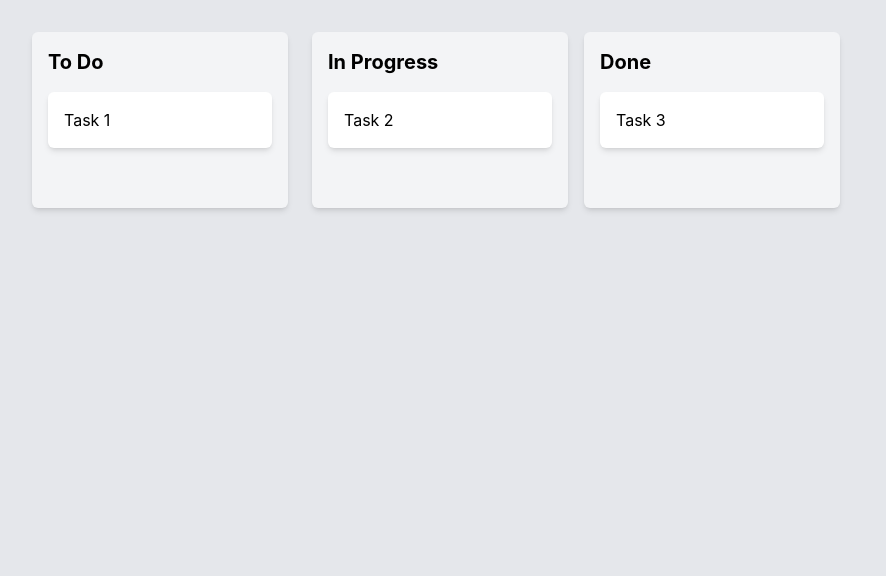
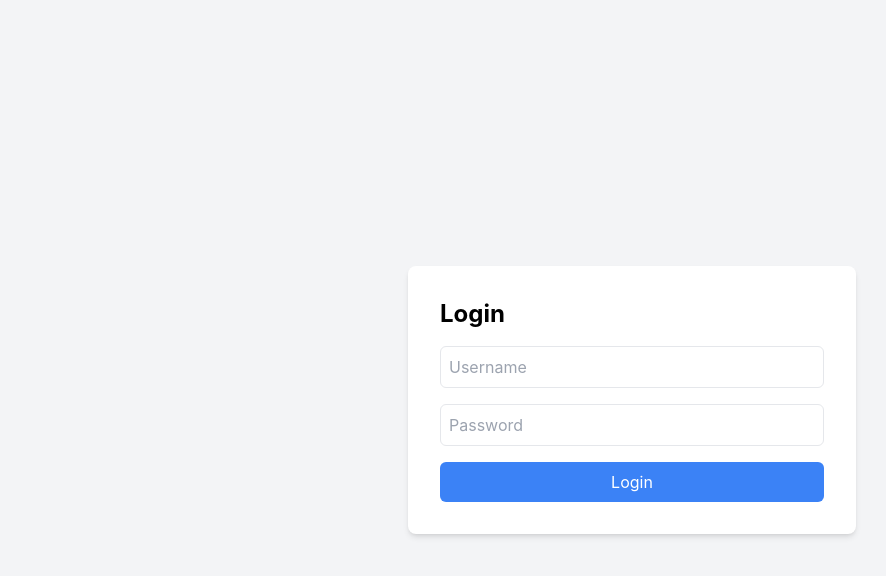
Before and after one commit to misterpoloy/kanban-board, a React (Create React App) app: page /auth in a window 1280 px wide. Shown: the top 576 px of the page, without its empty margins (8-894 px from the left). Built offline with nearby package versions, Linux system fonts and the light colour scheme.

Commit message:
identification working

```diff
--- a/package.json
+++ b/package.json
@@ -3,6 +3,7 @@
   "version": "0.1.0",
   "private": true,
   "dependencies": {
+    "@apollo/client": "^3.11.8",
     "@testing-library/jest-dom": "^5.17.0",
     "@testing-library/react": "^13.4.0",
     "@testing-library/user-event": "^13.5.0",
@@ -10,9 +11,11 @@
     "@types/node": "^16.18.114",
     "@types/react": "^18.3.11",
     "@types/react-dom": "^18.3.1",
+    "graphql": "^16.9.0",
     "react": "^18.3.1",
     "react-beautiful-dnd": "^13.1.1",
     "react-dom": "^18.3.1",
+    "react-router-dom": "^6.27.0",
     "react-scripts": "5.0.1",
     "typescript": "^4.9.5",
     "web-vitals": "^2.1.4"
--- a/src/App.tsx
+++ b/src/App.tsx
@@ -1,55 +1,31 @@
-import React, { useState } from "react";
+import React from "react";
+import { BrowserRouter as Router, Route, Routes, Navigate } from "react-router-dom";
+import LoginPage from "./pages/LoginPage";
+import Logout from "./pages/Logout";
 import Board from "./components/Board";
-import { Board as BoardType } from "./types/kanban";
 import { DropResult } from "react-beautiful-dnd";
 
-const initialBoard: BoardType = {
-  columns: [
-    {
-      id: "column-1",
-      title: "To Do",
-      cards: [{ id: "card-1", content: "Task 1" }],
-    },
-    {
-      id: "column-2",
-      title: "In Progress",
-      cards: [{ id: "card-2", content: "Task 2" }],
-    },
-    {
-      id: "column-3",
-      title: "Done",
-      cards: [{ id: "card-3", content: "Task 3" }],
-    },
-  ],
-};
-
 const App: React.FC = () => {
-  const [board, setBoard] = useState<BoardType>(initialBoard);
+  const isAuthenticated = !!localStorage.getItem("token"); // Check if JWT exists
 
   const onDragEnd = (result: DropResult) => {
     const { source, destination } = result;
-
-    if (!destination) return;
-
-    const sourceColumn = board.columns.find(
-      (col) => col.id === source.droppableId
-    );
-    const destinationColumn = board.columns.find(
-      (col) => col.id === destination.droppableId
-    );
-
-    if (!sourceColumn || !destinationColumn) return;
-
-    const [movedCard] = sourceColumn.cards.splice(source.index, 1);
-    destinationColumn.cards.splice(destination.index, 0, movedCard);
-
-    setBoard({ ...board });
+    if (!destination) return; // Exit if no valid destination
+    console.log("Dragged from", source, "to", destination);
   };
 
   return (
-    <div className="min-h-screen bg-gray-200 p-8">
-      <Board board={board} onDragEnd={onDragEnd} />
-    </div>
+    <Router>
+      <Routes>
+        <Route path="/auth" element={<LoginPage />} />
+        <Route path="/logout" element={<Logout />} />
+        <Route
+          path="/board"
+          element={isAuthenticated ? <Board onDragEnd={onDragEnd} /> : <Navigate to="/auth" />}
+        />
+        <Route path="*" element={<Navigate to={isAuthenticated ? "/board" : "/auth"} />} />
+      </Routes>
+    </Router>
   );
 };
 
--- /dev/null
+++ b/src/apolloClient.ts
@@ -0,0 +1,27 @@
+import { ApolloClient, InMemoryCache, createHttpLink } from '@apollo/client';
+import { setContext } from '@apollo/client/link/context';
+
+// Configure the HTTP link to the GraphQL server
+const httpLink = createHttpLink({
+  uri: 'http://127.0.0.1:8000/graphql/',
+});
+
+// Set the Authorization header using the JWT token
+const authLink = setContext((_, { headers }) => {
+  const token = localStorage.getItem('token'); // Assuming token is saved in localStorage
+
+  return {
+    headers: {
+      ...headers,
+      Authorization: token ? `Bearer ${token}` : '',
+    },
+  };
+});
+
+// Create the Apollo client instance
+const client = new ApolloClient({
+  link: authLink.concat(httpLink),
+  cache: new InMemoryCache(),
+});
+
+export default client;
--- a/src/components/Board.tsx
+++ b/src/components/Board.tsx
@@ -1,22 +1,70 @@
-import React from "react";
+import React, { useEffect, useState } from "react";
 import { DragDropContext, DropResult } from "react-beautiful-dnd";
 import Column from "./Column";
 import { Board as BoardType } from "../types/kanban";
+import { useQuery, gql } from "@apollo/client";
+import { useNavigate } from "react-router-dom";
 
 interface BoardProps {
-  board: BoardType;
   onDragEnd: (result: DropResult) => void;
 }
 
-const Board: React.FC<BoardProps> = ({ board, onDragEnd }) => {
+const GET_BOARDS = gql`
+  query GetBoards {
+    boards {
+      columns {
+        id
+        title
+        cards {
+          id
+          content
+        }
+      }
+    }
+  }
+`;
+
+const Board: React.FC<BoardProps> = ({ onDragEnd }) => {
+  const { loading, error, data, refetch } = useQuery(GET_BOARDS);
+  const [board, setBoard] = useState<BoardType | null>(null);
+  const navigate = useNavigate(); // To navigate to the logout route
+
+  useEffect(() => {
+    if (data) {
+      setBoard(data.boards[0]); // Use the first board from the query
+    }
+  }, [data]);
+
+  const handleLogout = () => {
+    localStorage.removeItem("token"); // Clear the JWT token
+    navigate("/auth"); // Redirect to the login page
+  };
+
+  if (loading) return <p>Loading...</p>;
+  if (error) return <p>Error: {error.message}</p>;
+
   return (
-    <DragDropContext onDragEnd={onDragEnd}>
-      <div className="flex space-x-4">
-        {board.columns.map((column, index) => (
-          <Column key={column.id} column={column} index={index} />
-        ))}
+    <div className="min-h-screen bg-gray-100">
+      {/* Top Menu */}
+      <div className="bg-white shadow-md py-4 px-8 flex justify-between items-center">
+        <h1 className="text-2xl font-bold">Kanban Board</h1>
+        <button
+          onClick={handleLogout}
+          className="bg-red-500 text-white py-2 px-4 rounded-md hover:bg-red-600"
+        >
+          Logout
+        </button>
       </div>
-    </DragDropContext>
+
+      {/* Board Content */}
+      <DragDropContext onDragEnd={onDragEnd}>
+        <div className="flex space-x-4 p-8">
+          {board?.columns.map((column, index) => (
+            <Column key={column.id} column={column} index={index} />
+          ))}
+        </div>
+      </DragDropContext>
+    </div>
   );
 };
 
--- a/src/index.tsx
+++ b/src/index.tsx
@@ -3,16 +3,19 @@ import ReactDOM from 'react-dom/client';
 import './index.css';
 import App from './App';
 import reportWebVitals from './reportWebVitals';
+import { ApolloProvider } from '@apollo/client';
+import client from './apolloClient';
 
 const root = ReactDOM.createRoot(
   document.getElementById('root') as HTMLElement
 );
 root.render(
-  <React.StrictMode>
-    <App />
-  </React.StrictMode>
+  <ApolloProvider client={client}>
+    <React.StrictMode>
+      <App />
+    </React.StrictMode>
+  </ApolloProvider>
 );
-
 // If you want to start measuring performance in your app, pass a function
 // to log results (for example: reportWebVitals(console.log))
 // or send to an analytics endpoint. Learn more: https://bit.ly/CRA-vitals
--- /dev/null
+++ b/src/pages/LoginPage.tsx
@@ -0,0 +1,86 @@
+import React, { useEffect, useState } from "react";
+import { useNavigate } from "react-router-dom";
+
+const LoginPage: React.FC = () => {
+  const [username, setUsername] = useState("");
+  const [password, setPassword] = useState("");
+  const [error, setError] = useState<string | null>(null);
+  const navigate = useNavigate();
+
+  // Check if token exists and navigate to /board
+  useEffect(() => {
+    const token = localStorage.getItem("token");
+    if (token) {
+      console.log("Token detected, redirecting to /board");
+      window.location.href = "/board"; // Force page reload to /board
+    }
+  }, []);
+
+  const handleLogin = async () => {
+    try {
+      const response = await fetch("http://127.0.0.1:8000/api/token/", {
+        method: "POST",
+        headers: {
+          "Content-Type": "application/json",
+        },
+        body: JSON.stringify({ username, password }),
+      });
+
+      if (!response.ok) {
+        throw new Error("Invalid credentials");
+      }
+
+      const data = await response.json();
+      console.log("Login successful:", data);
+      localStorage.setItem("token", data.access); // Store JWT token in localStorage
+
+      // Force page reload to /board after successful login
+      window.location.href = "/board";
+    } catch (err) {
+      if (err instanceof Error) {
+        setError(err.message);
+      } else {
+        setError("An unexpected error occurred");
+      }
+    }
+  };
+
+  const handleKeyDown = (event: React.KeyboardEvent<HTMLInputElement>) => {
+    if (event.key === "Enter") {
+      handleLogin(); // Trigger login on Enter key press
+    }
+  };
+
+  return (
+    <div className="flex items-center justify-center min-h-screen bg-gray-100">
+      <div className="bg-white p-8 rounded-lg shadow-md max-w-md w-full">
+        <h2 className="text-2xl font-bold mb-4">Login</h2>
+        {error && <p className="text-red-500 mb-4">{error}</p>}
+        <input
+          type="text"
+          placeholder="Username"
+          value={username}
+          onChange={(e) => setUsername(e.target.value)}
+          onKeyDown={handleKeyDown}
+          className="w-full p-2 mb-4 border rounded-md focus:outline-none focus:ring-2 focus:ring-blue-400"
+        />
+        <input
+          type="password"
+          placeholder="Password"
+          value={password}
+          onChange={(e) => setPassword(e.target.value)}
+          onKeyDown={handleKeyDown}
+          className="w-full p-2 mb-4 border rounded-md focus:outline-none focus:ring-2 focus:ring-blue-400"
+        />
+        <button
+          onClick={handleLogin}
+          className="w-full bg-blue-500 text-white py-2 px-4 rounded-md hover:bg-blue-600"
+        >
+          Login
+        </button>
+      </div>
+    </div>
+  );
+};
+
+export default LoginPage;
--- /dev/null
+++ b/src/pages/Logout.tsx
@@ -0,0 +1,15 @@
+import React, { useEffect } from "react";
+import { useNavigate } from "react-router-dom";
+
+const Logout: React.FC = () => {
+  const navigate = useNavigate();
+
+  useEffect(() => {
+    localStorage.removeItem("token"); // Clear the token from localStorage
+    navigate("/auth"); // Redirect to the login page
+  }, [navigate]);
+
+  return <p>Logging out...</p>; // Optional loading message
+};
+
+export default Logout;
```
Also changed, not shown: 1 other file (tests, documents, lock files or other folders).
